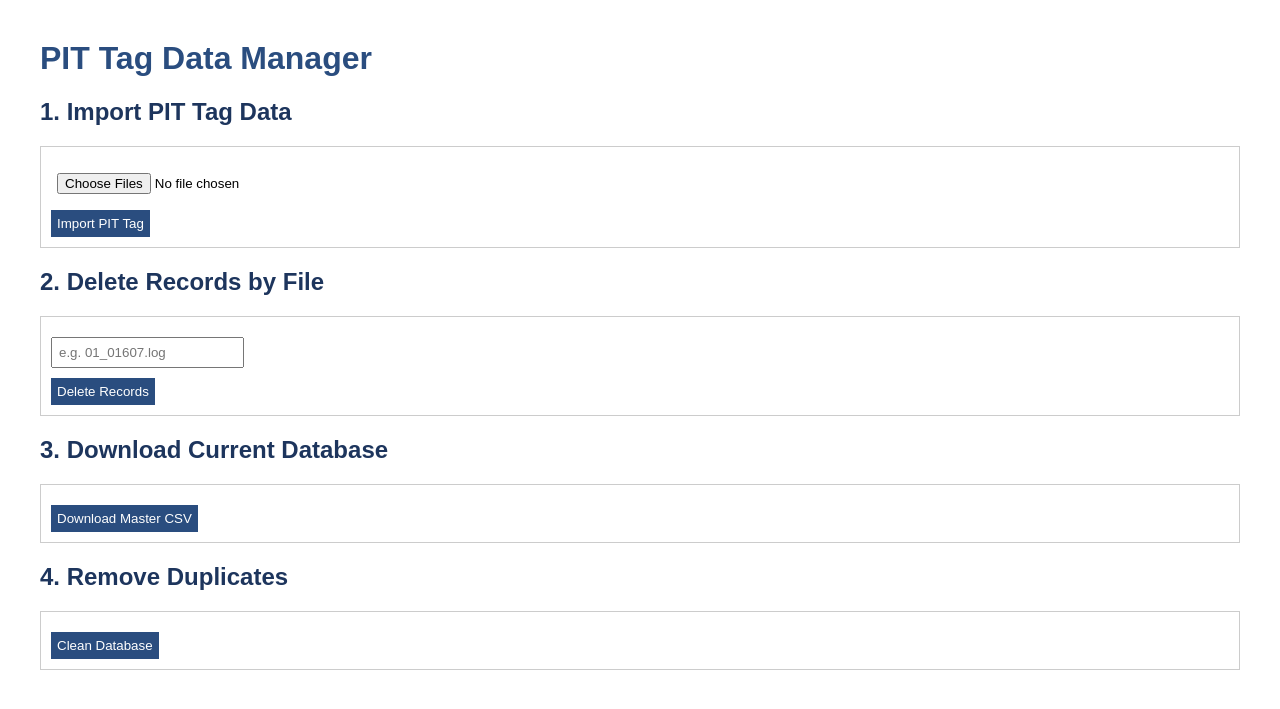
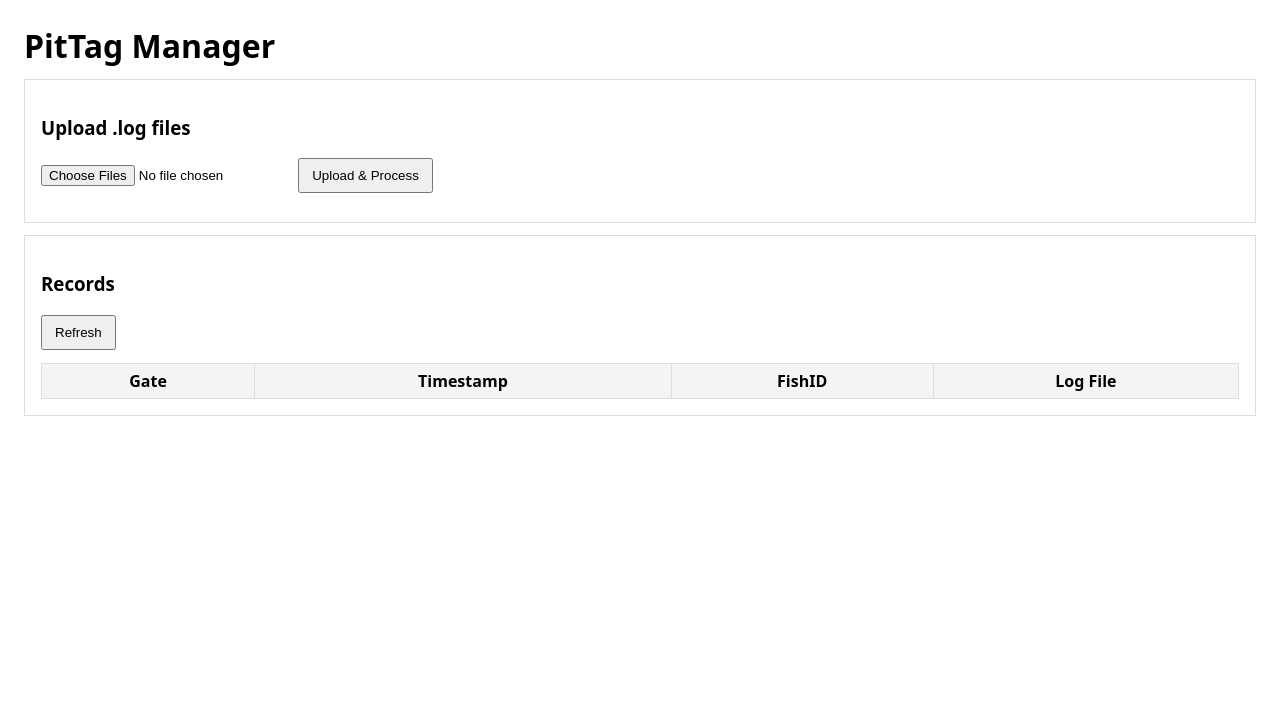
Before and after one commit to jonrack77/PitTag, a Flask app: page / in a window 1280 px wide. Shown: the top 709 px of the page. Run offline with Flask 3, Linux system fonts and the light colour scheme; lists and menus that the app fills with data are empty.

Commit message:
Update index.html

```diff
--- a/templates/index.html
+++ b/templates/index.html
@@ -1,42 +1,43 @@
-<!DOCTYPE html>
-<html>
+<!doctype html>
+<html lang="en">
 <head>
-  <title>PIT Tag Manager</title>
+  <meta charset="utf-8" />
+  <title>PitTag Uploader</title>
+  <meta name="viewport" content="width=device-width, initial-scale=1" />
   <style>
-    body { font-family: Arial, sans-serif; margin: 40px; }
-    h1 { color: #2a4d7f; }
-    h2 { color: #1d355d; }
-    form { margin-bottom: 20px; padding: 10px; border: 1px solid #ccc; }
-    input, button { margin-top: 10px; padding: 6px; }
-    button { background-color: #2a4d7f; color: white; border: none; cursor: pointer; }
-    button:hover { background-color: #1d355d; }
+    body { font-family: system-ui, Arial, sans-serif; margin: 24px; }
+    h1 { margin: 0 0 8px; }
+    .box { border: 1px solid #ddd; padding: 16px; margin: 12px 0; }
+    table { border-collapse: collapse; width: 100%; margin-top: 12px; }
+    th, td { border: 1px solid #ddd; padding: 6px 8px; text-align: center; }
+    thead th { background: #f4f4f4; position: sticky; top: 0; }
+    button { padding: 8px 12px; }
   </style>
 </head>
 <body>
-  <h1>PIT Tag Data Manager</h1>
+  <h1>PitTag Manager</h1>
 
-  <h2>1. Import PIT Tag Data</h2>
-  <form enctype="multipart/form-data" method="post" action="/upload">
-    <input type="file" name="files" multiple required>
-    <br>
-    <button type="submit">Import PIT Tag</button>
-  </form>
+  <div class="box">
+    <h3>Upload .log files</h3>
+    <input id="files" type="file" multiple accept=".log" />
+    <button id="uploadBtn">Upload & Process</button>
+    <pre id="uploadResult"></pre>
+  </div>
 
-  <h2>2. Delete Records by File</h2>
-  <form method="post" action="/delete">
-    <input type="text" name="filename" placeholder="e.g. 01_01607.log" required>
-    <br>
-    <button type="submit">Delete Records</button>
-  </form>
+  <div class="box">
+    <h3>Records</h3>
+    <button id="refreshBtn">Refresh</button>
+    <pre id="counts"></pre>
+    <table>
+      <thead>
+        <tr>
+          <th>Gate</th><th>Timestamp</th><th>FishID</th><th>Log File</th>
+        </tr>
+      </thead>
+      <tbody id="tbody"></tbody>
+    </table>
+  </div>
 
-  <h2>3. Download Current Database</h2>
-  <form method="get" action="/download">
-    <button type="submit">Download Master CSV</button>
-  </form>
-
-  <h2>4. Remove Duplicates</h2>
-  <form method="post" action="/dedupe">
-    <button type="submit">Clean Database</button>
-  </form>
+  <script src="/static/app.js"></script>
 </body>
 </html>
```
